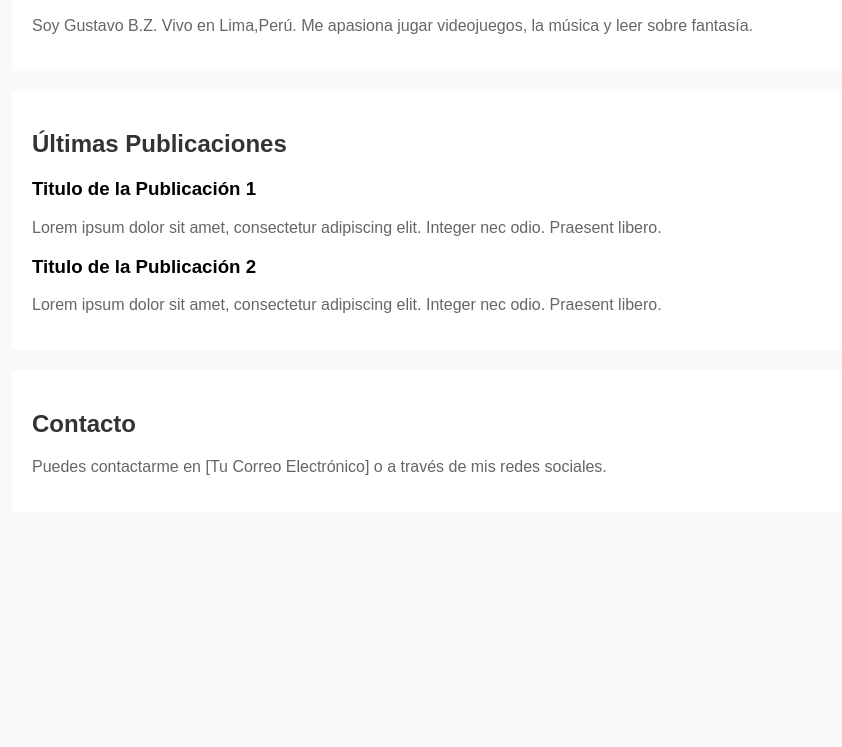
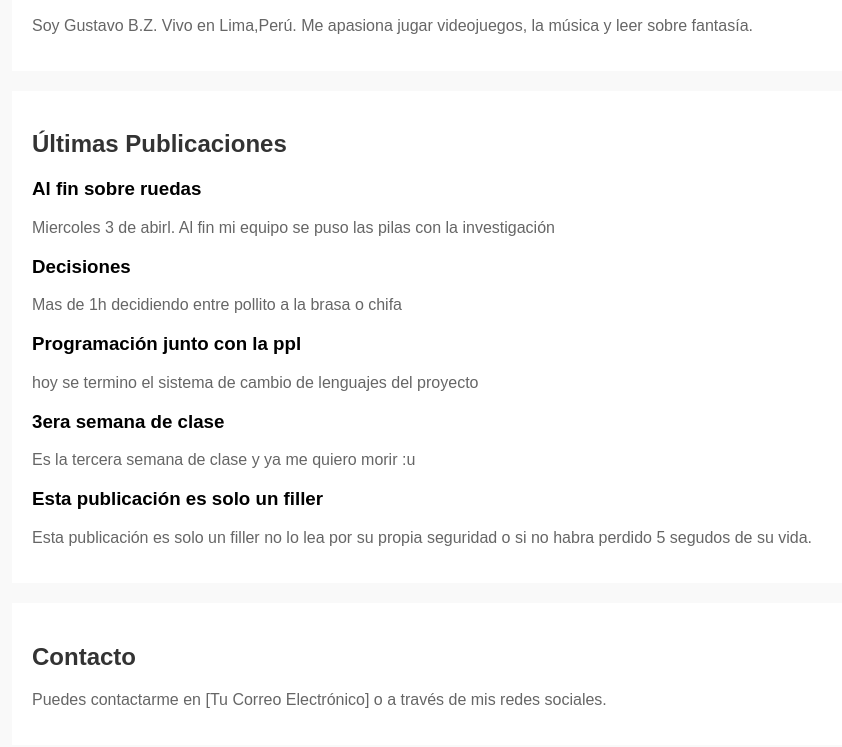
Before and after one commit to Gbernedozev/Gbernedozev.github.io, a plain HTML site: page index.html in a window 1280 px wide. Shown: the part 731-1478 px from the top of the page, without its empty margins (8-850 px from the left). Before the commit the page ends 1263 px from the top, so only its background shows below. Drawn offline with Linux system fonts and the light colour scheme.

Commit message:
Termine las publicaciones

```diff
--- a/index.html
+++ b/index.html
@@ -33,10 +33,20 @@
 
 <article id="publicaciones">
 <h2>Últimas Publicaciones</h2>
-<h3>Titulo de la Publicación 1</h3>
-<p>Lorem ipsum dolor sit amet, consectetur adipiscing elit. Integer nec odio. Praesent libero.</p>
-<h3>Titulo de la Publicación 2</h3>
-<p>Lorem ipsum dolor sit amet, consectetur adipiscing elit. Integer nec odio. Praesent libero.</p>
+<h3>Al fin sobre ruedas</h3>
+<p>Miercoles 3 de abirl. Al fin mi equipo se puso las pilas con la investigación</p>
+
+<h3>Decisiones</h3>
+<p>Mas de 1h decidiendo entre pollito a la brasa o chifa</p>
+
+<h3>Programación junto con la ppl</h3>
+<p>hoy se termino el sistema de cambio de lenguajes del proyecto</p>
+
+<h3>3era semana de clase</h3>
+<p>Es la tercera semana de clase y ya me quiero morir :u</p>
+
+<h3>Esta publicación es solo un filler</h3>
+<p>Esta publicación es solo un filler no lo lea por su propia seguridad o si no habra perdido 5 segudos de su vida.</p>
 </article>
 
 <article id="contacto">
```
